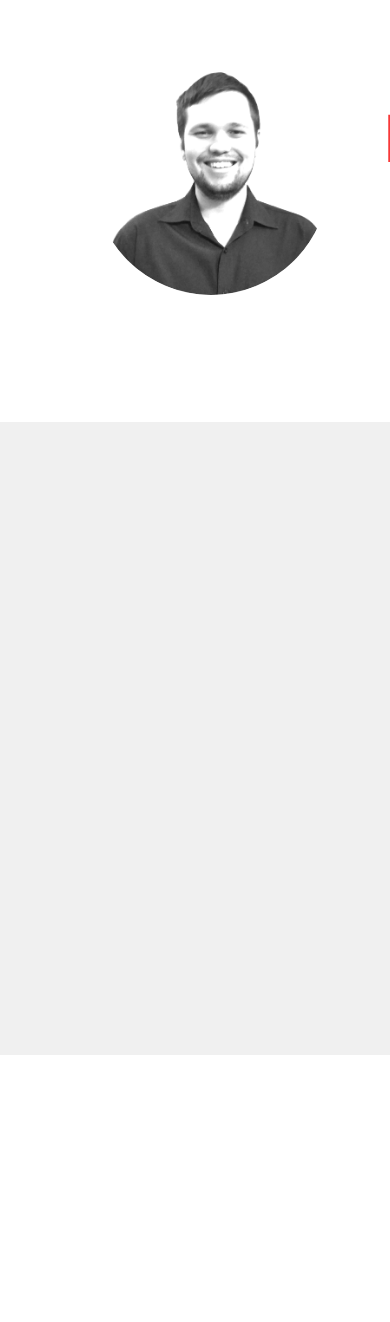
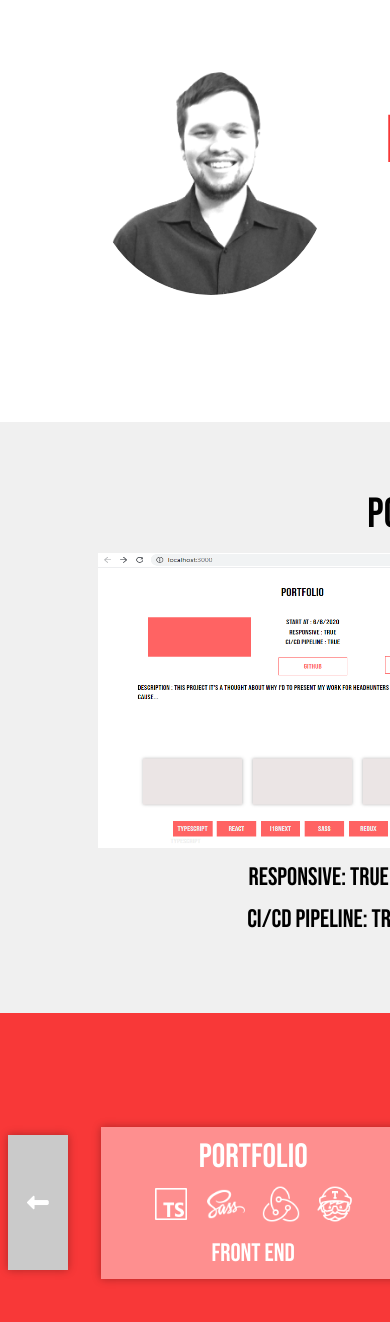
Before and after one commit to lucasmezuraro/profile, a React (Create React App) app: page / in a window 390 px wide. Shown: the top 1322 px of the page. Before the commit the page ends 1055 px from the top, so only its background shows below. Built offline with nearby package versions, Linux system fonts and the light colour scheme.

Commit message:
mobile responsivity fix

```diff
--- a/src/components/Hall/hall.scss
+++ b/src/components/Hall/hall.scss
@@ -4,12 +4,18 @@
     .projects {
         display: none;
     }
+
+    .size {
+        display: none;
+    }
+
+
 }
 @media only screen and (min-width: $mobile-size+1) {
     .projects {
 
         width: 100%;
-        height: 65.78%;
+        height: 65.5%;
         margin-top:5%;
         background-color: $projects-background;
         display: flex;
--- a/src/components/Introduced/introduced.scss
+++ b/src/components/Introduced/introduced.scss
@@ -30,140 +30,89 @@
         display: none;
    }
 
-   .selected-mobile {
+   .mobile {
        margin-top: 10vh;
        display: flex;
+       flex-flow: column wrap;
        width: 100vh;
-       height: 75vh;
+       height: 100%;
+       justify-content: center;
        background-color: #f0f0f0;
    }
 
-   .content {
-        display: none;
+   .mobile-content {
+       display: flex;
+       flex-flow: column wrap;
+       justify-content: center;
+       font-size: 5vh;
+       width: 100vh;
+       height: 70vh;
    }
 
-   /*25%*/
-   .information {
-       display: none;
-    }
-    /*5%*/
-   .title {
-        display: none;
+   .content-apresentation {
+      display: flex;
+      flex-flow: column wrap;
    }
 
-   .apresentation {
-        display: none;
-   }
-
-   .apresentation-box {
-        display: none;
-   }
-
-   .apresentation-box-image {
-       width: 80%;
-       height: 60%;
-   }
-
-   .description {
-       padding: 4%;
-       display: flex;
-       flex-flow: column wrap;
-       width: 100vh;
-       height: 20%;
-
-       &-column {
-           display: flex;
-           flex-flow: row wrap;
-
-           &-side {
-               display: flex;
-               width: 50%;
-               justify-content: center;
-
-
-               &-text {
-                   font-size: 5vh;
-               }
+   .content-image-apresentation {
+       padding: 2%;
+       width: 80vh;
+       height: 35vh;
+       &-box {
+           width: 100%;
+           height: 100%;
+           &-img {
+               width: 100%;
+               height: 100%;
            }
        }
    }
 
-   .description-button {
+   .content-description-column {
        display: flex;
+       font-size: 3vh;
        flex-flow: column wrap;
 
-       &-tag {
-            background-color:#fff;
-            color: $decoration-color-primary;
-            padding: 0.5em 3em;
-            text-decoration: none;
-            text-transform: uppercase;
-            border: 0.2vh solid $decoration-color-primary;
+       &-side {
+           display: flex;
+           width: 50vh;
+           height: 5vh;
+           flex-flow: row wrap;
+
+           &-content {
+               width: 100vh;
+               height: 100vh;
+               display: flex;
+               flex-flow: row wrap;
+               background-color: aqua;
+           }
        }
    }
 
-   /*20%*/
-   .describe {
-       padding:3%;
-       width: 75%;
-       height: 20%;
-       font-size: 5vh;
+   .projects-content {
+       display: none;
    }
 
-   /*15%*/
-   .screenshots {
-       width: 100%;
-       height: 15%;
-       display: flex;
-       flex-flow: row wrap;
-       justify-content: space-around;
-       align-items: center;
+   .slide {
+    width: 100%;
+    height: 45vh;
+    background-color: $projects-background;
+    display: flex;
+    flex-flow: row wrap;
+    justify-content: center;
+    align-items: center;
 
-       &-box {
-        width: 30%;
-        height: 70%;
-        background-color: $screenshots-background;
-        box-shadow: 0 0 1vh rgba(0, 0, 0, 0.3);
-            -webkit-box-shadow: 0 0 1vh rgba(0, 0, 0, 0.3);
-            -moz-box-shadow: 0 0 1vh rgba(0, 0, 0, 0.3);
-
-        &-image {
-            width: 100%;
-            height: 100%;
-        }
-    }
-   }
-
-   /*12.5%*/
-   .tools {
+    &-content {
         width: 80%;
-        height: 12.5%;
+        height: 100%;
         display: flex;
-        flex-flow: column wrap;
+        flex-flow: row wrap;
         justify-content: center;
         align-items: center;
-        color: #f0f0f0;
-        background-color: #000;
-
-        &-box {
-            width: 80%;
-            height: 60%;
-            display: flex;
-            flex-flow: row wrap;
-            align-items: stretch;
+    }
+}
 
 
-            &-item {
-                display: flex;
-                flex-flow: row wrap;
-                justify-content: center;
-                align-items: center;
-                width: 15%;
-                height: 80%;
-                background-color: $decoration-color-primary;
-            }
-        }
-    }
 }
 
 @media only screen and (min-width: $mobile-size+1) {
@@ -175,7 +124,7 @@
         box-shadow: 0 0 5px 1px lightgrey;
     }
 
-    .selected-mobile {
+    .mobile {
         display: none;
     }
 
@@ -280,7 +229,7 @@
 
     .describe {
         width: 80%;
-        height: 25%;
+        height: 20%;
     }
 
     .screenshots {
--- a/src/components/Introduced/introduced.tsx
+++ b/src/components/Introduced/introduced.tsx
@@ -4,6 +4,8 @@ import { Project } from '../../interfaces/Project';
 import ToolItem from '../ToolItem';
 import {useTranslation} from "react-i18next";
 import './introduced.scss';
+import Move from '../Move/move';
+import Panel from '../Panel/panel';
 
 interface Props {}
 
@@ -93,9 +95,45 @@ function Introduced(props: Props) {
                     </div>
                 </div>
             </div>
-            <div className="selected-mobile">
-                <div className="">
-
+            <div className="mobile">
+                <div className="mobile-content">
+                    <div className="content-apresentation">
+                        <div className="content-apresentation-title">{project.title}</div>
+                        <div className="content-image-apresentation">
+                            <div className="content-image-apresentation-box">
+                                <img className="content-image-apresentation-box-img" src={project.image} alt=""></img>
+                            </div>
+                        </div>
+                    </div>
+                    <div className="content-description">
+                        <div className="content-description-column">
+                            <div className="content-description-column-side">
+                                <div className="content-description-column-side-text">
+                                    {t('project.responsive')}: {project.responsive?.toString()}
+                                </div>
+                                <div className="content-description-column-side-text">
+                                    {t('project.title')}: {project.title}
+                                </div>
+                            </div>
+                        </div>
+                        <div className="content-description-column">
+                            <div className="content-description-column-side">
+                                <div className="content-description-column-side-text">
+                                    CI/CD PIPELINE: {project.integration?.toString()}
+                                </div>
+                                <div className="content-description-column-side-text">
+                                    DOCKER: {project.docker?.toString()}
+                                </div>
+                            </div>
+                        </div>
+                    </div>
+                </div>
+                <div className="slide">
+                    <Move direction="previous" />
+                    <div className="slide-content">
+                        <Panel />
+                    </div>
+                    <Move direction="next" />
                 </div>
             </div>
         </Suspense>
--- a/src/components/Move/move.scss
+++ b/src/components/Move/move.scss
@@ -1,12 +1,86 @@
 @import "../../index.scss";
 
 @media only screen and (max-width: $mobile-size) {
-   .previous {
-        display: none;
-   }
-   .next {
-       display: none;
-   }
+    .previous {
+        background-color: #000;
+        &-box {
+            width: 7vh;
+            height: 16vh;
+            display: flex;
+            background-color: $decoration-color-primary;
+            justify-content: center;
+            align-items: center;
+            box-shadow: 0 0 1vh rgba(0, 0, 0, 0.3);
+            -webkit-box-shadow: 0 0 1vh rgba(0, 0, 0, 0.3);
+            -moz-box-shadow: 0 0 1vh rgba(0, 0, 0, 0.3);
+
+            &-icon {
+                width: 3vh;
+                height: 3vh;
+                transform: rotate(90deg);
+            }
+
+        }
+
+        &-boxFinal {
+            width: 7vh;
+            height: 16vh;
+            background-color: #cacaca;
+            display: flex;
+            justify-content: center;
+            align-items: center;
+            box-shadow: 0 0 1vh rgba(0, 0, 0, 0.3);
+            -webkit-box-shadow: 0 0 1vh rgba(0, 0, 0, 0.3);
+            -moz-box-shadow: 0 0 1vh rgba(0, 0, 0, 0.3);
+
+            &-icon {
+                width: 3vh;
+                height: 3vh;
+                transform: rotate(90deg);
+            }
+        }
+    }
+    .next {
+        &-box {
+            width: 7vh;
+            height: 16vh;
+            display: flex;
+            background-color: $decoration-color-primary;
+            justify-content: center;
+            align-items: center;
+            box-shadow: 0 0 1vh rgba(0, 0, 0, 0.3);
+            -webkit-box-shadow: 0 0 1vh rgba(0, 0, 0, 0.3);
+            -moz-box-shadow: 0 0 1vh rgba(0, 0, 0, 0.3);
+
+            &-icon {
+                width: 3vh;
+                height: 3vh;
+                transform: rotate(270deg);
+
+                &:hover {
+                    cursor: pointer;
+                }
+            }
+        }
+
+        &-boxFinal {
+            width: 7vh;
+            height: 16vh;
+            background-color: #cacaca;
+            display: flex;
+            justify-content: center;
+            align-items: center;
+            box-shadow: 0 0 1vh rgba(0, 0, 0, 0.3);
+            -webkit-box-shadow: 0 0 1vh rgba(0, 0, 0, 0.3);
+            -moz-box-shadow: 0 0 1vh rgba(0, 0, 0, 0.3);
+
+            &-icon {
+                width: 3vh;
+                height: 3vh;
+                transform: rotate(270deg);
+            }
+        }
+    }
 }
 @media only screen and (min-width: $mobile-size+1) {
     .previous {
--- a/src/components/Panel/panel.scss
+++ b/src/components/Panel/panel.scss
@@ -3,7 +3,54 @@
 
 @media only screen and (max-width: $mobile-size) {
     .panel {
-        display: none;
+        width: 100%;
+        height: 50%;
+        display: flex;
+        flex-flow: row wrap;
+        justify-content: space-around;
+        align-content: center;
+
+
+        &-project {
+            width: 45%;
+            height: 80%;
+            background-color: $decoration-color-primary;
+            box-shadow: 0 0 1vh rgba(0, 0, 0, 0.3);
+            -webkit-box-shadow: 0 0 1vh rgba(0, 0, 0, 0.3);
+            -moz-box-shadow: 0 0 1vh rgba(0, 0, 0, 0.3);
+
+            display: flex;
+            flex-flow: column;
+            justify-content: center;
+
+            &:hover {
+                background-color: #ec6d6d;
+                cursor:pointer;
+            }
+
+            color: white;
+
+            &-title {
+                font-size: 4vh;
+
+            }
+
+            &-tools {
+                display: flex;
+                flex-flow: row wrap;
+                font-size: 2.5vh;
+
+                &-tool {
+                    margin: 1vh;
+                }
+            }
+
+            &-type {
+                font-size: 2.5vh;
+            }
+
+
+        }
     }
 }
 @media only screen and (min-width: $mobile-size+1) {
--- a/src/components/Panel/panel.tsx
+++ b/src/components/Panel/panel.tsx
@@ -20,8 +20,6 @@ function Panel(props: Props) {
                     }): ''
                 }
             </div>
-            <div className="panel-mobile">
-            </div>
         </Suspense>
     )
 }
```
Also changed, not shown: public/index.html (+12 -0 lines), src/components/Project/project.scss (+7 -0 lines).
